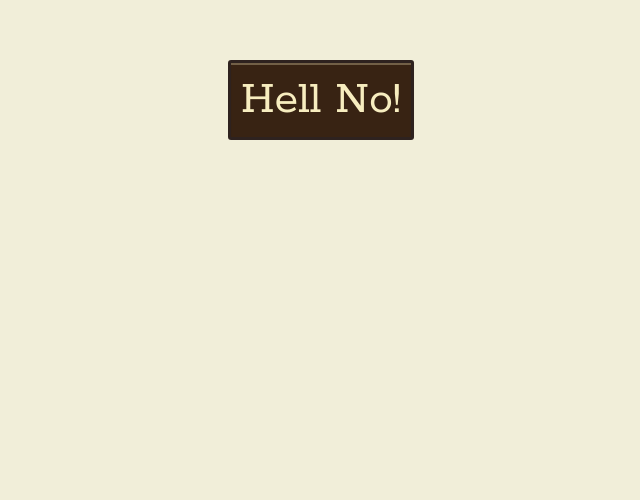
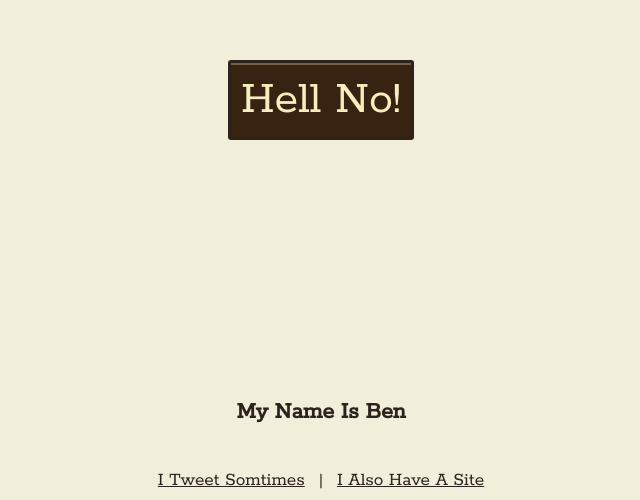
Before and after one commit to benbayard/instanthellno.com, a plain HTML site: page index.html in a window 1280 px wide. Shown: the part 308-808 px from the top of the page, without its empty margins (319-959 px from the left). Drawn offline with Linux system fonts and the light colour scheme.

Commit message:
Finally done!

```diff
--- a/index.html
+++ b/index.html
@@ -54,6 +54,21 @@
       box-shadow: inset 4px 8px 10px -6px rgba(247, 237, 191, .3);
       background-color: #2E221F;
     }
+
+    .contact-me {
+      position: absolute;
+      bottom: 0px;
+      width: 100%;
+      text-align: center;
+    }
+    .contact-me > a, .contact-me > .link {
+      font-size: .4em;
+      color: inherit;
+      text-transform: capitalize;
+    }
+    .name {
+      font-size: .5em;
+    }
   </style>
   <link href='http://fonts.googleapis.com/css?family=Rokkitt' rel='stylesheet' type='text/css'>
 </head>
@@ -61,6 +76,12 @@
   <main>
     <section class="button-holder">
       <a class="hell-no">Hell No!</a>
+    </section>
+    <section class="contact-me">
+      <h1 class="name">My Name Is Ben</h1>
+      <a href="http://twitter.com/partyfists">I Tweet Somtimes</a>
+      <span class="link">|</span>
+      <a href="http://benbayard.io">I also have a site</a>
     </section>
   </main>
   <script type="text/javascript">
```
